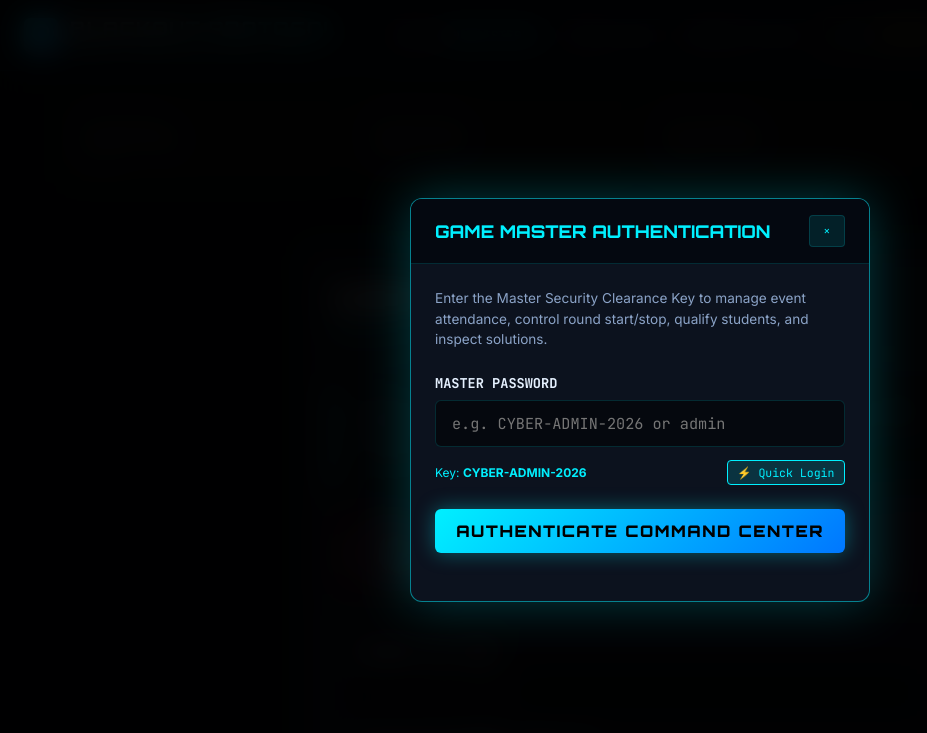
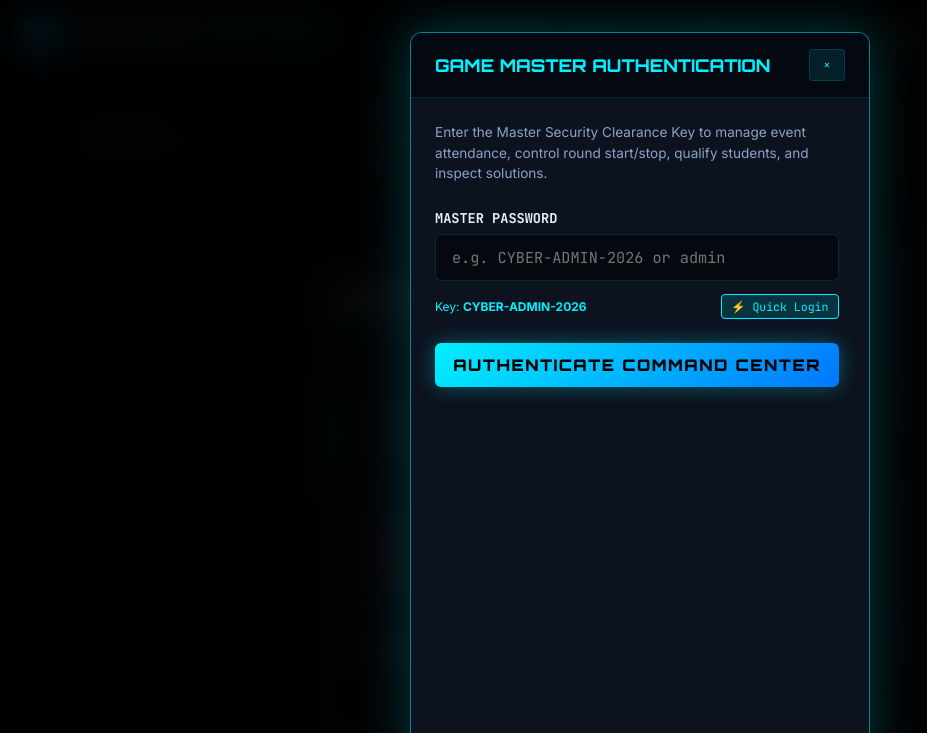
Before and after one commit to asakiran2307/cyber-escape, a website: page index.html in a window 1280 px wide. Both pictures are taken after a click on the button "🛡️ ADMIN". Shown: the top 733 px of the page, without its empty margins (0-927 px from the left). Drawn offline with Linux system fonts and the light colour scheme; no server answers.

Commit message:
Fix admin command center page scrolling

```diff
--- a/style.css
+++ b/style.css
@@ -981,6 +981,33 @@ body {
   gap: 1.5rem;
 }
 
+
+/* Admin Command Center scrolling fix */
+.admin-modal-backdrop {
+  overflow: hidden;
+}
+
+.admin-window {
+  height: 92vh;
+  max-height: 92vh;
+  min-height: 0;
+}
+
+.admin-window-body {
+  min-height: 0;
+  flex: 1 1 auto;
+  overflow-y: auto;
+  overflow-x: hidden;
+  overscroll-behavior: contain;
+  -webkit-overflow-scrolling: touch;
+  scrollbar-gutter: stable;
+}
+
+.admin-nav-tabs {
+  min-height: 0;
+  flex: 0 0 auto;
+}
+
 /* Admin Tabs Navigation */
 .admin-nav-tabs {
   display: flex;
```
